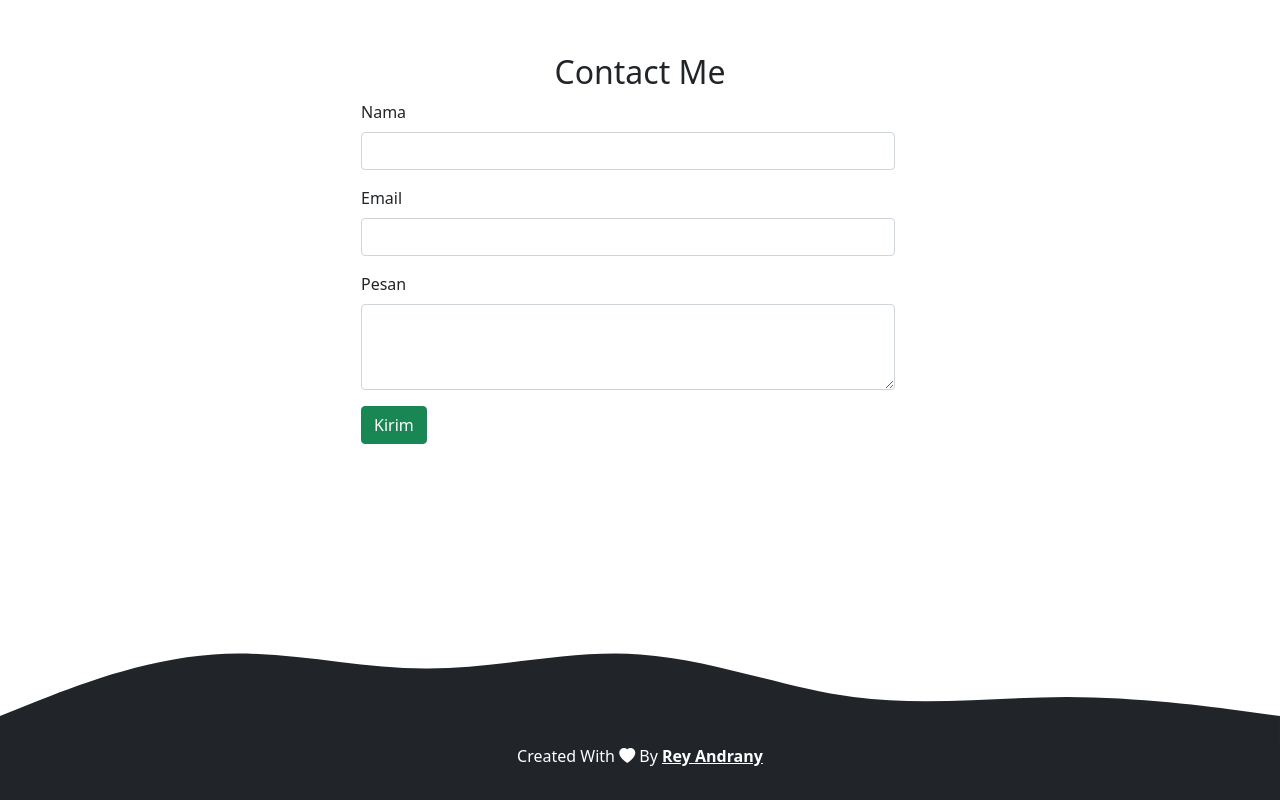
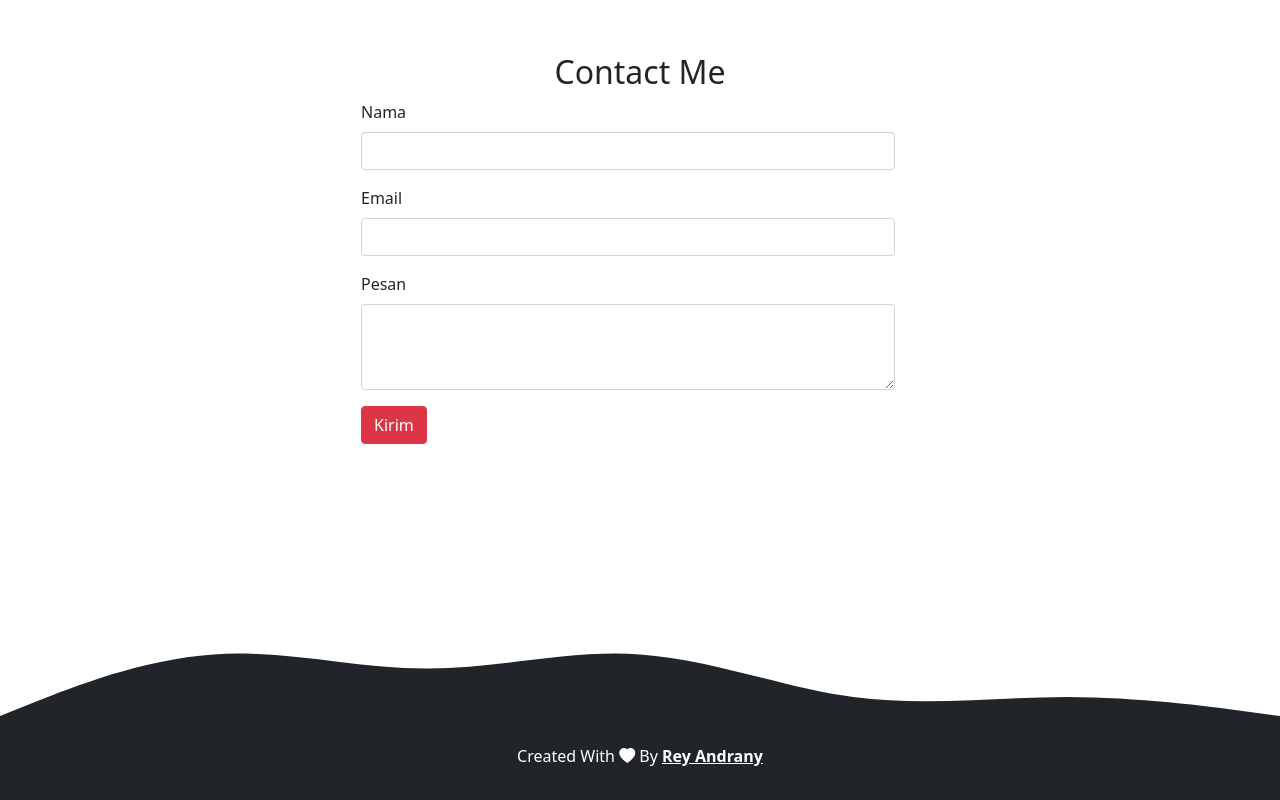
Before and after one commit to reyandrany/reyandrany.github.io, a plain HTML site: page index.html in a window 1280 px wide. Shown: the part 2553-3353 px from the top of the page. Drawn offline with nearby package versions, Linux system fonts and the light colour scheme.

Commit message:
ganti warna pada tombol

```diff
--- a/index.html
+++ b/index.html
@@ -157,7 +157,7 @@
                   <label for="pesan" class="form-label">Pesan</label>
                   <textarea class="form-control" name="pesan" id="pesan" rows="3"></textarea>
                 </div>
-                <button type="submit" class="btn btn-success">Kirim</button>
+                <button type="submit" class="btn btn-danger">Kirim</button>
               </form>
             </div>
           </div>
```
